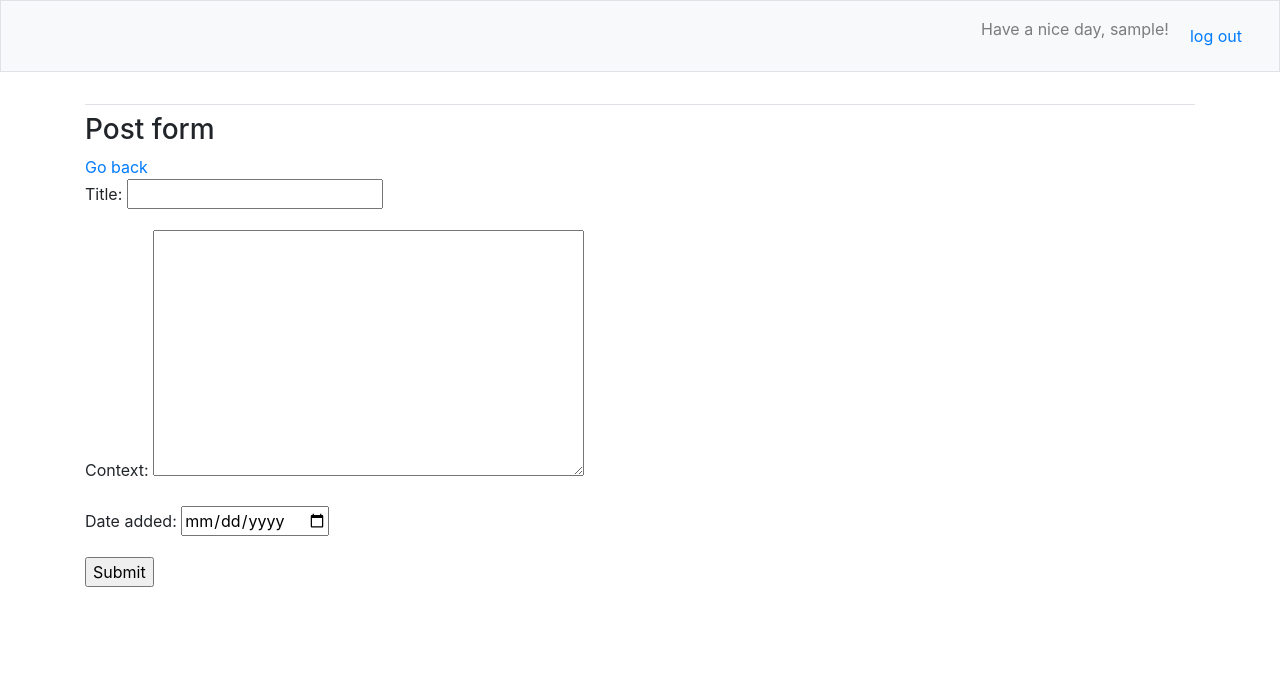
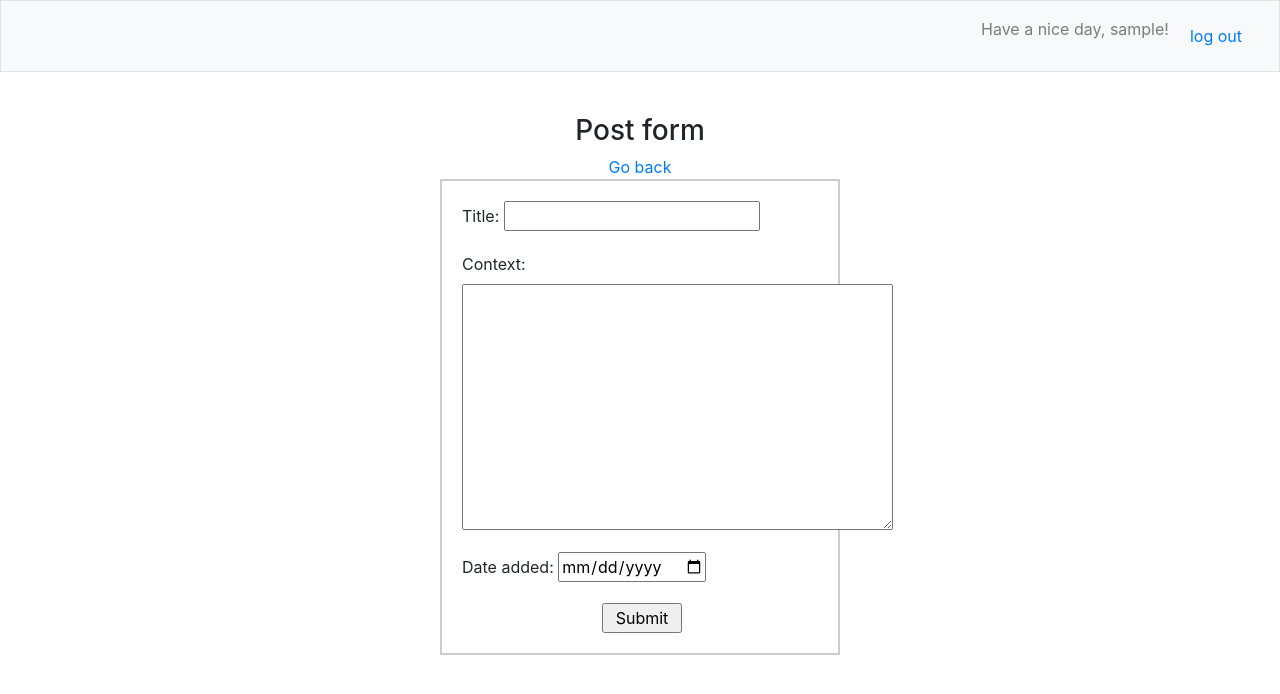
Before and after one commit to sergey23144V/Blog, a Django app: page /post-create/ in a window 1280 px wide. Shown: the top 694 px of the page. Run offline with Django 4.2, Linux system fonts and the light colour scheme; the visitor is signed in with stand-in values (Sample User, id 1); some libraries are stand-ins or nearby versions.

Commit message:
v1.0.1 Style

```diff
--- a/blogs/templates/blogs/base.html
+++ b/blogs/templates/blogs/base.html
@@ -11,6 +11,7 @@
 	{% bootstrap_javascript jquery='full' %}
 </head>
 <body>
+
 <nav class="navbar navbar-expand-md navbar-light bg-light mb-4 border">
 	<div class="collapse navbar-collapse" id="navbarCollapse">
 		<ul class="navbar-nav ml-auto">
@@ -21,7 +22,7 @@
                 <form class = "nav-link" action="{% url 'logout' %}" method="post">
                     {% csrf_token %}
                     <button class="btn btn-link" type="submit">log out</button>
-                    </form>
+                </form>
 			{% else %}
 				<li class="nav-item">
 					<a class="nav-link" href="{% url 'login' %}">Log in</a></li>
--- a/blogs/templates/blogs/blogpost_form.html
+++ b/blogs/templates/blogs/blogpost_form.html
@@ -1,10 +1,45 @@
 {% extends 'blogs/base.html' %}
 {% block content %}
-<h3>Post form</h3>
-<a href="{% url 'posts' %}">Go back</a>
-<form method="POST" action="">
-    {% csrf_token %}
-    {{form.as_p}}
-    <input type="submit" value="Submit">
-</form>
+
+<style>
+    .container {
+      display: flex;
+      justify-content: center;
+      align-items: center;
+      height: 70vh;
+      flex-direction: column;
+    }
+
+    .form {
+      border: 2px solid #ccc;
+      padding: 20px;
+      max-width: 400px;
+      width: 100%;
+      box-sizing: border-box;
+    }
+
+    .submit{
+      text-align: center;
+      margin-left: 140px;
+      width: 80px;
+    }
+
+    h3 {
+      text-align: center;
+    }
+
+    .login-link {
+      text-align: center;
+      margin-left: 20px;
+    }
+</style>
+<div class="container">
+    <h3>Post form</h3>
+    <a href="{% url 'posts' %}">Go back</a>
+    <form method="POST" action="" class="form">
+        {% csrf_token %}
+        {{form.as_p}}
+        <input type="submit" value="Submit" class="submit">
+    </form>
+</div>
 {% endblock content%}
--- a/blogs/templates/blogs/blogpost_list.html
+++ b/blogs/templates/blogs/blogpost_list.html
@@ -1,6 +1,5 @@
 {% extends 'blogs/base.html' %}
 {% block content %}
-<h1>My Blog</h1>
 
 <style>
     table.greyGridTable {
@@ -37,6 +36,9 @@ table.greyGridTable thead th:first-child {
 
 </style>
 
+<h1>My Blog</h1>
+
+
 <table class="greyGridTable">
     <thead>
     <tr>
```
Also changed, not shown: blogs/templates/blogs/login.html (+41 -7 lines), blogs/templates/blogs/register.html (+35 -7 lines).
